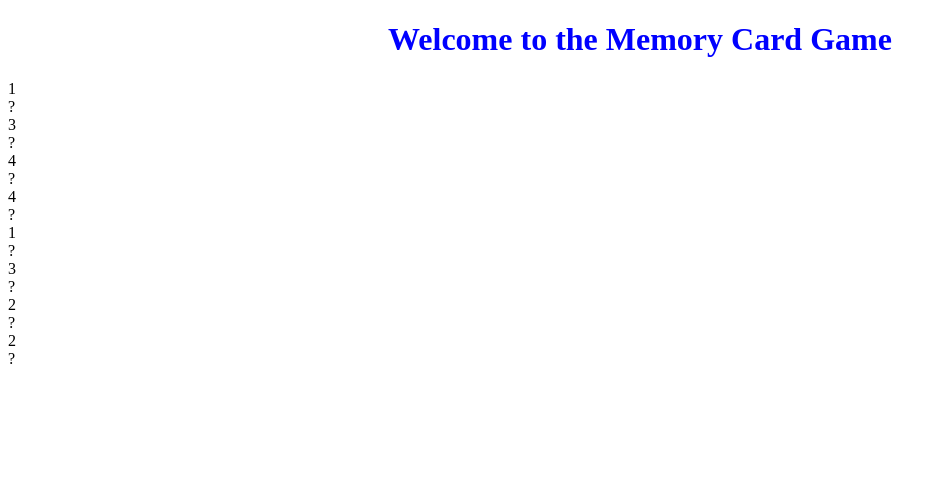
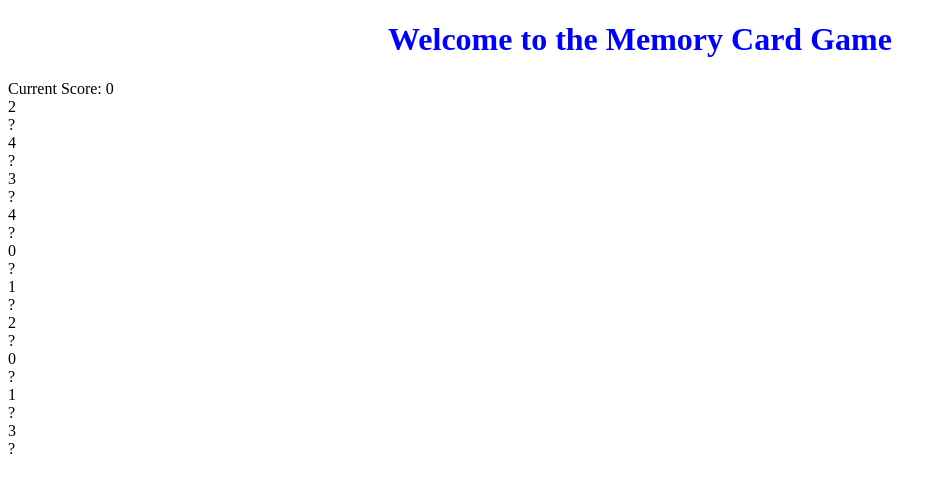
Before and after one commit to sukwonchoi/reactive-memory-game, a website built with webpack: page index.html in a window 1280 px wide. Shown: the whole page, without its empty margins (0-947 px from the left). Built offline with nearby package versions, Linux system fonts and the light colour scheme.

Commit message:
added typing to some places and board clears before appending new cards now

```diff
--- a/index.html
+++ b/index.html
@@ -8,6 +8,7 @@
   </head>
   <body>
     <h1>Welcome to the Memory Card Game</h1>
+    <div>Current Score:&nbsp;<span id="score"></span></div>
 
     <div class="board" id="board"></div>
     <script src="/dist/bundle.js"></script>
--- a/src/card-util.ts
+++ b/src/card-util.ts
@@ -1,3 +1,14 @@
+export const generateCardMetaData = (uniqueCount: number) => {
+  const cardsMetaData = Array.from({ length: uniqueCount * 2 });
+  return cardsMetaData.map((val, index) => (index - (index % 2)) / 2);
+};
+
+export const removeAllChildNodes = (element: HTMLElement) => {
+  while (element.hasChildNodes() && element.firstChild) {
+    element.removeChild(element.firstChild);
+  }
+};
+
 export const shuffle = cards => {
   cards.forEach((val, i) => {
     const rand = Math.floor(Math.random() * i);
--- a/src/custom-elements/card.ts
+++ b/src/custom-elements/card.ts
@@ -1,11 +1,11 @@
-export class Card extends HTMLElement {
-  value: any;
-  index: any;
+export class Card<T = number> extends HTMLElement {
+  value?: T;
+  index?: number;
   constructor() {
     super();
   }
 
-  initializeComponent(value: number, index: number) {
+  initializeComponent(value: T, index: number) {
     this.className = 'card';
     this.value = value;
     this.index = index;
--- a/src/index.ts
+++ b/src/index.ts
@@ -1,65 +1,75 @@
 import { fromEvent, of, Subject, BehaviorSubject } from 'rxjs';
 import { filter, map, tap, delay, bufferCount, distinctUntilChanged, scan, withLatestFrom } from 'rxjs/operators';
 import { generateCardEl, appendCardToBoard } from './html-render';
-import { shuffle } from './card-util';
-import { Card } from './custom-elements/card';
+import { shuffle, generateCardMetaData, removeAllChildNodes } from './card-util';
+import { Card as CardElement } from './custom-elements/card';
 
-import './index.ts';
+interface CardMouseEvent extends MouseEvent {
+  target: HTMLDivElement;
+  path: HTMLElement[];
+}
 
-window.customElements.define('memory-card', Card);
+window.customElements.define('memory-card', CardElement);
+const boardEl = document.getElementById('board')!;
+const scoreEl = document.getElementById('score')!;
 
-const boardEl = document.getElementById('board');
-const array = [1, 2, 3, 3, 2, 1, 4, 4];
+const uniqueCardsCount = 5;
 
 const score$ = new BehaviorSubject(0);
 const shuffledCards$ = new Subject<any>();
 const shuffledCardElements$ = shuffledCards$.pipe(
   map((shuffledCards: number[]) =>
     shuffledCards.map((value, index) => {
-      const card = document.createElement('memory-card') as Card;
+      const card = document.createElement('memory-card') as CardElement;
       card.initializeComponent(value, index);
       return card;
     })
   )
 );
 
-const onCardClick$ = fromEvent<any>(boardEl!, 'click');
+const onCardClick$ = fromEvent<CardMouseEvent>(boardEl!, 'click');
 const cardValue$ = onCardClick$.pipe(
-  filter(e => e.target.className === 'card-front' || e.target.className === 'card-back'),
-  map(e => e.path[2]), // hacky way to find the 'card' element. Figure out better way
+  filter(e => {
+    const target = e.target;
+    return !!target && (target.className === 'card-front' || target.className === 'card-back');
+  }),
+  map(e => e.path[2] as CardElement), // hacky way to find the 'card' element. Figure out better way
   distinctUntilChanged() // so you don't double click the same element
 );
 const cardPairs$ = cardValue$.pipe(bufferCount(2));
 
-cardValue$.subscribe(e => e.classList.toggle('active'));
+cardValue$.subscribe(e => e.toggleActiveStatus());
 
 cardPairs$
   .pipe(
-    delay(500),
-    withLatestFrom(shuffledCards$),
-    tap(([[firstCard, secondCard], cards]) => {
-      console.log({ firstCard, secondCard, cards });
+    delay(800),
+    tap(([firstCard, secondCard]) => {
       if (firstCard.value === secondCard.value) {
         firstCard.style.visibility = 'hidden';
         secondCard.style.visibility = 'hidden';
       } else {
-        firstCard.classList.toggle('active');
-        secondCard.classList.toggle('active');
+        firstCard.toggleActiveStatus();
+        secondCard.toggleActiveStatus();
       }
     }),
-    filter(([[firstCard, secondCard], cards]) => firstCard.value === secondCard.value),
+    filter(([firstCard, secondCard]) => firstCard.value === secondCard.value),
     withLatestFrom(score$)
   )
   .subscribe(([_, score]) => {
-    if (score === 2) {
+    if (score === uniqueCardsCount - 1) {
       // basic reset logic
       score$.next(0);
-      shuffledCards$.next(shuffle(array));
+      shuffledCards$.next(shuffle(generateCardMetaData(uniqueCardsCount)));
     } else {
       score$.next(++score);
     }
   });
 
-shuffledCardElements$.subscribe(cards => cards.forEach(c => appendCardToBoard(c, boardEl)));
+score$.subscribe(score => (scoreEl.innerHTML = `${score}`));
 
-shuffledCards$.next(shuffle(array));
+shuffledCardElements$.subscribe(cards => {
+  removeAllChildNodes(boardEl);
+  cards.forEach(c => appendCardToBoard(c, boardEl));
+});
+
+shuffledCards$.next(shuffle(generateCardMetaData(uniqueCardsCount)));
```
